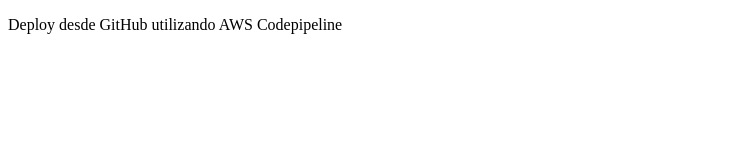
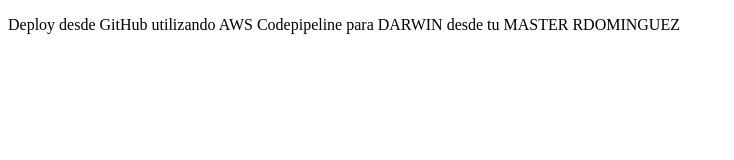
Before and after one commit to soportlinux/phpaws, a plain HTML site: page index.html in a window 1280 px wide. Shown: the whole page, without its empty margins (0-734 px from the left). Drawn offline with Linux system fonts and the light colour scheme.

Commit message:
Cambio Texto

```diff
--- a/index.html
+++ b/index.html
@@ -4,6 +4,6 @@
         <title>Pagina Web AWS</title>
     </head>
     <body>
-        <p>Deploy desde GitHub utilizando AWS Codepipeline</p>
+        <p>Deploy desde GitHub utilizando AWS Codepipeline para DARWIN desde tu MASTER RDOMINGUEZ</p>
     </body>
 </html>
```
